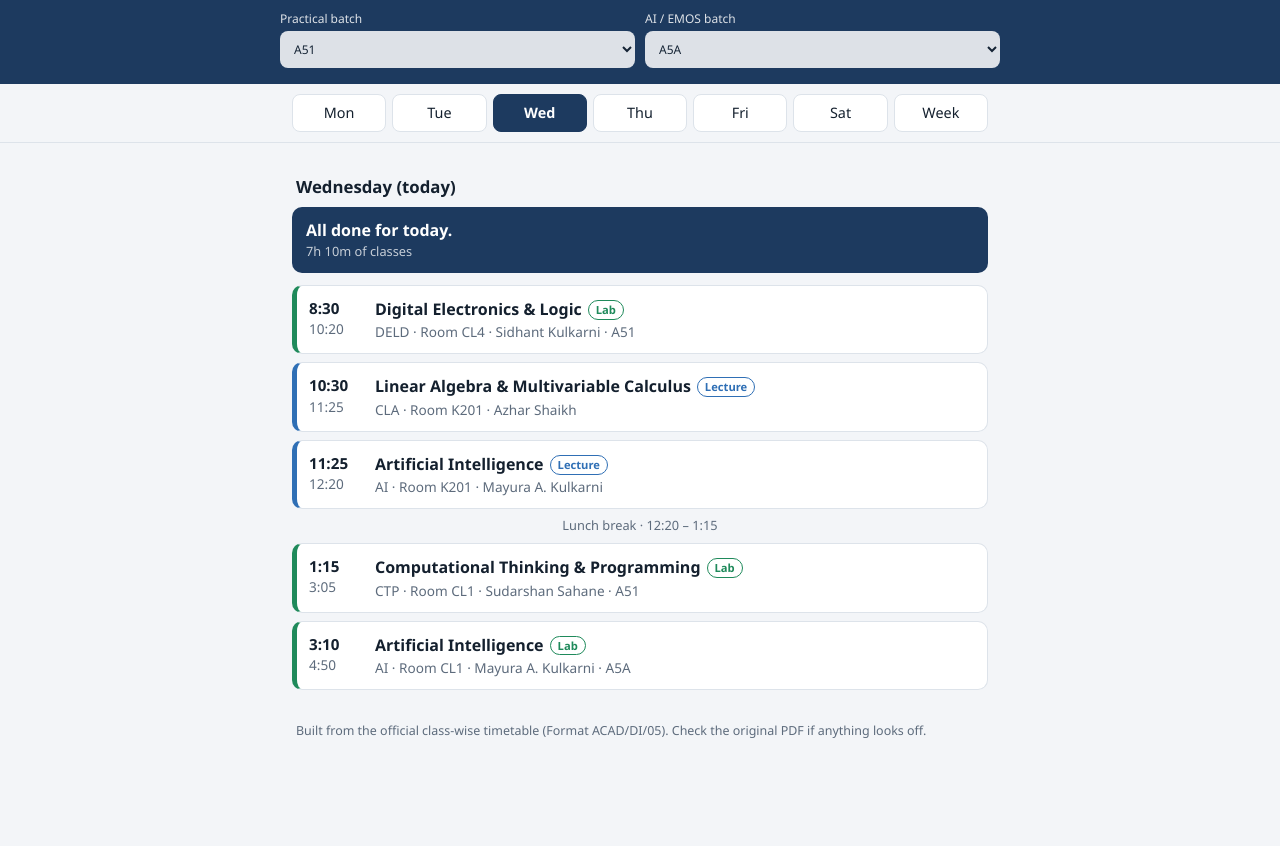
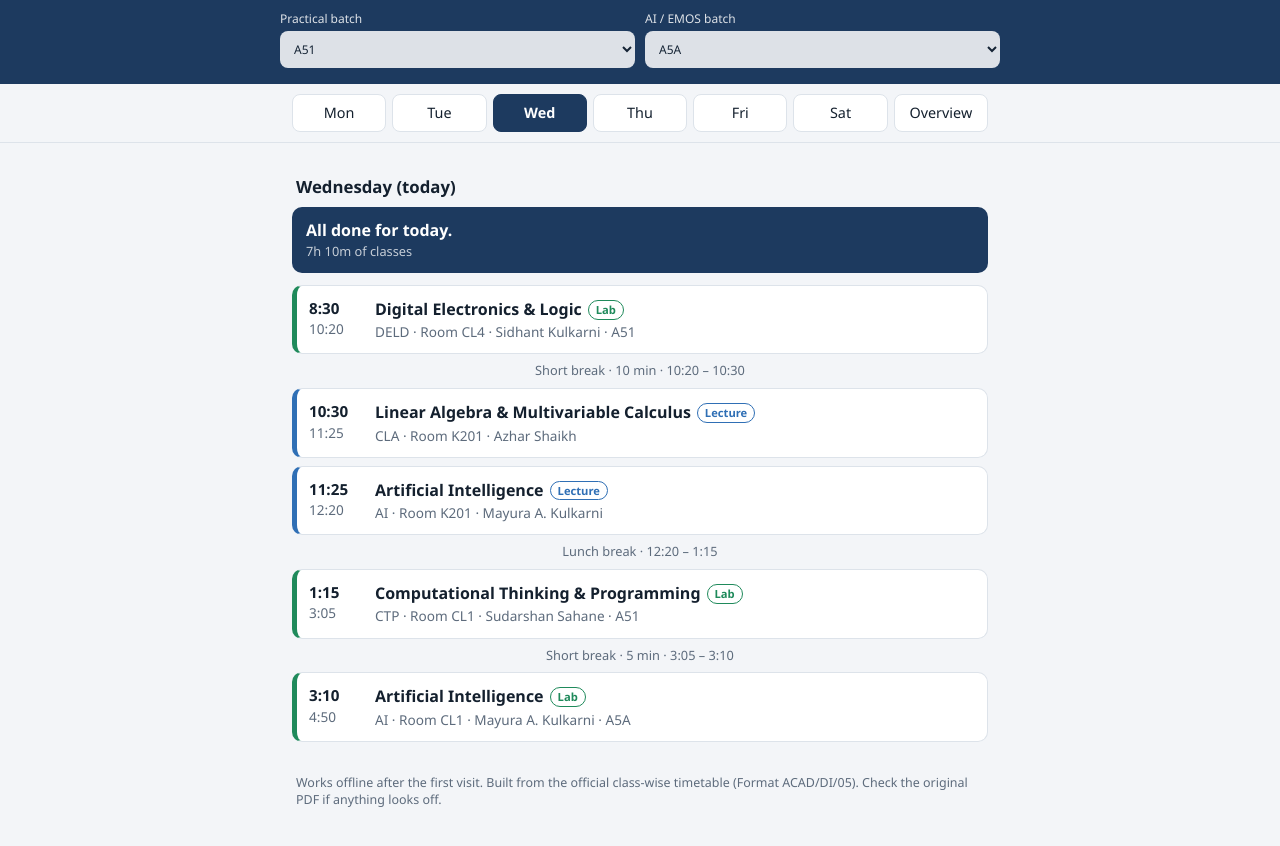
Before and after one commit to aum47/mitaoe-ai5tt, a plain HTML site: page index.html in a window 1280 px wide. Shown: the part 72-918 px from the top of the page. Before the commit the page ends 852 px from the top, so only its background shows below. Drawn offline with Linux system fonts and the light colour scheme.

Commit message:
html: Add offline support, add short breaks and rename 'week' to 'overview'

```diff
--- a/index.html
+++ b/index.html
@@ -5,6 +5,10 @@
 <meta name="viewport" content="width=device-width, initial-scale=1, viewport-fit=cover">
 <title>AI5 Timetable · FY BTech 2026-27</title>
 <meta name="theme-color" content="#1d3a5f">
+<link rel="manifest" href="manifest.webmanifest">
+<link rel="apple-touch-icon" href="icon-192.png">
+<meta name="apple-mobile-web-app-capable" content="yes">
+<meta name="apple-mobile-web-app-title" content="AI5 TT">
 <style>
 :root{--bg:#f3f5f8;--card:#fff;--ink:#14202e;--mute:#5d6b7c;--line:#dde3ea;--navy:#1d3a5f;
 --th:#2f6fb5;--lab:#1f8a5b;--tut:#c7811a;--now:#fff4d6}
@@ -51,7 +55,7 @@ footer{max-width:720px;margin:10px auto 0;padding:0 16px;font-size:.78rem;color:
 </div></div></header>
 <nav><div class="wrap" id="tabs"></div></nav>
 <main class="wrap" id="out"></main>
-<footer>Built from the official class-wise timetable (Format ACAD/DI/05). Check the original PDF if anything looks off.</footer>
+<footer>Works offline after the first visit. Built from the official class-wise timetable (Format ACAD/DI/05). Check the original PDF if anything looks off.</footer>
 <script>
 const SUB={
 CLA:["Linear Algebra & Multivariable Calculus"],DELD:["Digital Electronics & Logic"],PFC:["Physics for Computing"],
@@ -95,16 +99,18 @@ function day(d,live){
  let h=banner(l,live),pe=null;
  l.forEach(e=>{const s=mins(e[0]);
   if(pe!==null&&s-pe>=20)h+=(pe===740&&s===795)?`<div class="gap">Lunch break \u00b7 ${hm(pe)} \u2013 ${hm(s)}</div>`:`<div class="gap free">Free for ${dur(s-pe)} \u00b7 ${hm(pe)} \u2013 ${hm(s)}${pe<=740&&s>=795?" (includes lunch)":""}</div>`;
+  if(pe!==null&&s>pe&&s-pe<20)h+=`<div class="gap">Short break \u00b7 ${s-pe} min \u00b7 ${hm(pe)} \u2013 ${hm(s)}</div>`;
   let lab="";if(e===nowE)lab=`Happening now \u00b7 ends in ${dur(mins(e[1])-cur)}`;else if(e===nxt)lab=`Up next \u00b7 starts in ${dur(s-cur)}`;
   h+=card(e,lab,e===nowE);pe=Math.max(pe||0,mins(e[1]))});
  return h}
 function wk(d){const l=list(d);if(!l.length)return"Day off";const p=span(l);return hm(p.s)+" \u2013 "+hm(p.e)+" \u00b7 "+dur(p.tot)}
 function draw(){
- $("tabs").innerHTML=[1,2,3,4,5,6].map(d=>`<button aria-pressed="${view===d}" class="${d===todayN?"today":""}" data-v="${d}">${DN[d]}</button>`).join("")+`<button aria-pressed="${view==="W"}" data-v="W">Week</button>`;
+ $("tabs").innerHTML=[1,2,3,4,5,6].map(d=>`<button aria-pressed="${view===d}" class="${d===todayN?"today":""}" data-v="${d}">${DN[d]}</button>`).join("")+`<button aria-pressed="${view==="W"}" data-v="W">Overview</button>`;
  $("out").innerHTML=view==="W"?[1,2,3,4,5,6].map(d=>`<h2>${FULL[d]} <small>${wk(d)}</small></h2>`+day(d,false)).join(""):`<h2>${FULL[view]}${view===todayN?" (today)":""}</h2>`+day(view,view===todayN)}
 $("tabs").onclick=e=>{const v=e.target.dataset.v;if(!v)return;view=v==="W"?"W":+v;set("v",v);draw()};
 $("b").onchange=e=>{set("b",e.target.value);draw()};$("s").onchange=e=>{set("s",e.target.value);draw()};
 draw();setInterval(draw,60000);
+if("serviceWorker"in navigator)addEventListener("load",()=>navigator.serviceWorker.register("sw.js").catch(()=>{}));
 </script>
 </body>
 </html>
```
